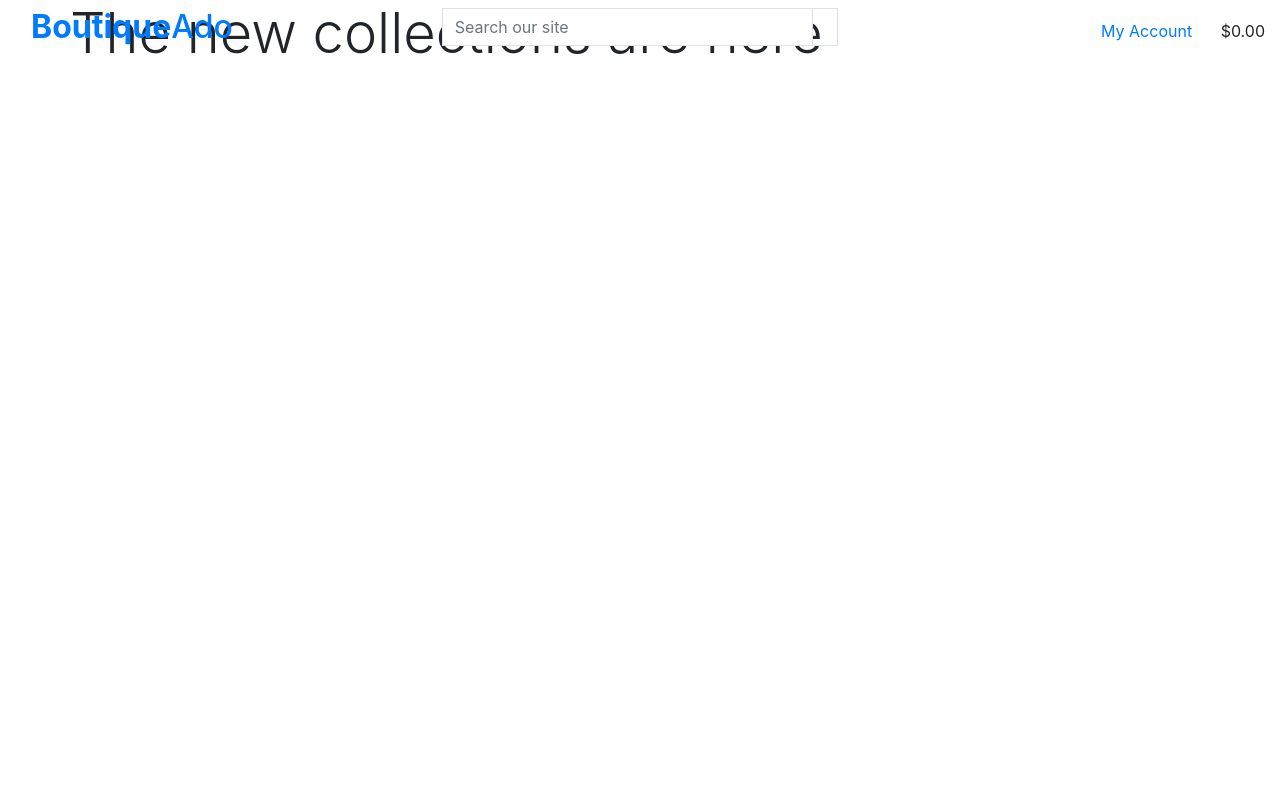
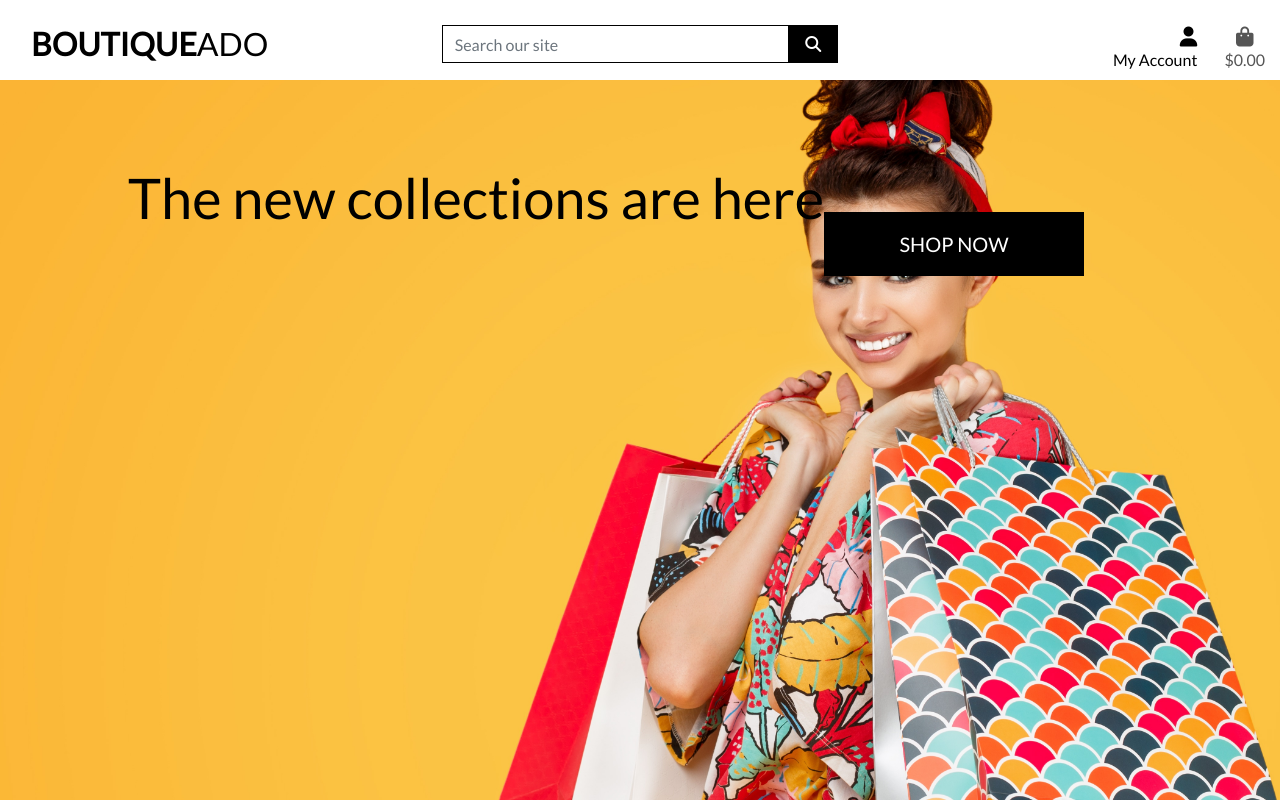
Before and after one commit to Hugh1996/boutique-ado-v1, a Django app: page / in a window 1280 px wide. Run offline with Django 3.2, Linux system fonts and the light colour scheme; some libraries are stand-ins or nearby versions.

Commit message:
Completed homepage header and CSS

```diff
--- a/boutique_ado/settings.py
+++ b/boutique_ado/settings.py
@@ -148,6 +148,11 @@ USE_TZ = True
 # https://docs.djangoproject.com/en/3.2/howto/static-files/
 
 STATIC_URL = '/static/'
+STATICFILES_DIRS = (os.path.join(BASE_DIR, 'static'),)
+
+MEDIA_URL = '/media/'
+MEDIA_ROOT = os.path.join(BASE_DIR, 'media')
+
 
 # Default primary key field type
 # https://docs.djangoproject.com/en/3.2/ref/settings/#default-auto-field
--- a/boutique_ado/urls.py
+++ b/boutique_ado/urls.py
@@ -15,9 +15,11 @@ Including another URLconf
 """
 from django.contrib import admin
 from django.urls import path, include
+from django.conf import settings
+from django.conf.urls.static import static
 
 urlpatterns = [
     path('admin/', admin.site.urls),
     path('accounts/', include('allauth.urls')),
     path('', include('home.urls')),
-]
+] + static(settings.MEDIA_URL, document_root=settings.MEDIA_ROOT)
--- a/home/templates/home/index.html
+++ b/home/templates/home/index.html
@@ -16,7 +16,7 @@
             <h1 class="display-4 logo font text-black">The new collections are here</h1>
             <div class="my-5">
                 <h4>
-                    <a href="" class="shop-now-button btn btn-lg rounded-0 text-uppercase py-3"></a>
+                    <a href="" class="shop-now-button btn btn-lg rounded-0 text-uppercase py-3">Shop Now</a>
                 </h4>
             </div>
         </div>
--- /dev/null
+++ b/static/css/base.css
@@ -0,0 +1,81 @@
+html {
+    height: 100%;
+}
+
+body {
+    background: url('/media/homepage_background_cropped.jpg') no-repeat center center fixed;
+    background-size: cover;
+    height: calc(100vh -164px);
+    color: #555;
+    font-family: 'Lato';
+}
+
+/* from Bulma */
+.icon {
+    align-items: center;
+    display: inline-flex;
+    justify-content: center;
+    height: 1.5rem;
+    width: 1.5rem;
+}
+
+.logo-font {
+    text-transform: uppercase;
+}
+
+.main-logo-link {
+    width: fit-content;
+}
+
+.shop-now-button {
+    background: black;
+    color: white;
+    min-width: 260px;
+}
+
+.btn-black {
+    background: black;
+    color: white;
+}
+
+.shop-now-button:hover,
+.shop-now-button:active,
+.shop-now-button:focus,
+.btn-black:hover,
+.btn-black:active,
+.btn-black:focus {
+    background: #222;
+    color: white;
+}
+
+.text-black {
+    color: #000 !important;
+}
+
+.border-black {
+    border: 1px solid black !important;
+}
+
+/* -------------------------------- Media Queries */
+
+/* Slightly larger container on xl screens */
+@media (min-width: 1200px) {
+    .container {
+        max-width: 80%;
+    }
+}
+
+/* fixed top navbar only on medium and up */
+@media (min-width: 992px) {
+    .fixed-top-desktop-only {
+        position: fixed;
+        top: 0;
+        right: 0;
+        left: 0;
+        z-index: 1030;
+    }
+
+    .header-container {
+        padding-top: 164px;
+    }
+}
--- a/templates/base.html
+++ b/templates/base.html
@@ -17,6 +17,8 @@
     {% block corecss %}
         <!-- Bootstrap CSS -->
         <link rel="stylesheet" href="https://cdn.jsdelivr.net/npm/bootstrap@4.6.2/dist/css/bootstrap.min.css" integrity="sha384-xOolHFLEh07PJGoPkLv1IbcEPTNtaed2xpHsD9ESMhqIYd0nLMwNLD69Npy4HI+N" crossorigin="anonymous"/>
+        <link  rel="stylesheet" href="https://fonts.googleapis.com/css2?family=Lato&display=swap">
+        <link  rel="stylesheet" href="{% static 'css/base.css' %}">
     {% endblock %}
 
     {% block extra_css %}
@@ -25,6 +27,7 @@
     {% block corejs %}
         <script src="https://cdn.jsdelivr.net/npm/jquery@3.5.1/dist/jquery.min.js" integrity="sha256-9/aliU8dGd2tb6OSsuzixeV4y/faTqgFtohetphbbj0=" crossorigin="anonymous"></script>
         <script src="https://cdn.jsdelivr.net/npm/bootstrap@4.6.2/dist/js/bootstrap.bundle.min.js" integrity="sha384-Fy6S3B9q64WdZWQUiU+q4/2Lc9npb8tCaSX9FK7E8HnRr0Jz8D6OP9dO5Vg3Q9ct" crossorigin="anonymous"></script>
+        <script src="https://kit.fontawesome.com/bb021deaf1.js" crossorigin="anonymous"></script>
     {% endblock %}
 
     {% block extra_js %}
@@ -34,7 +37,7 @@
   </head>
   <body>
     <header class="container-fluid fixed-top">
-        <div class="row">
+        <div id="topnav" class="row bg-white pt-lg-2 d-none d-lg-flex">
             <div class="col-12 col-lg-4 my-auto py-1 py-lg-0 text-center text-lg-left">
                 <a href="{% url 'home' %}" class="nav-link main-logo-link">
                     <h2 class="logo-font text-black my-0"><strong>Boutique</strong>Ado</h2>
```
Also changed, not shown: media/homepage_background_cropped.jpg (added).
